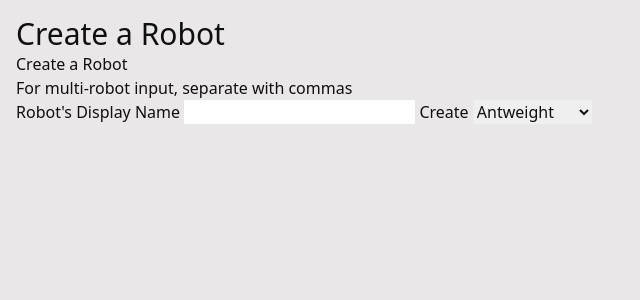
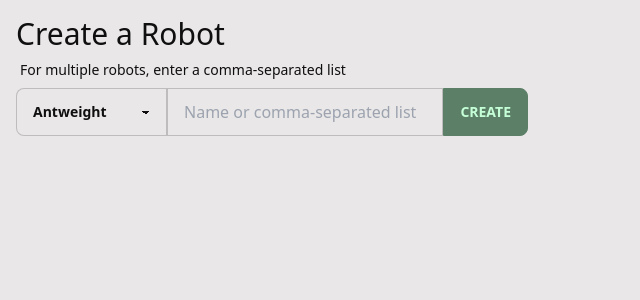
Before and after one commit to gersteinj/stream-controller, a FastAPI app: page /view/create in a window 1280 px wide. Shown: the part 64-364 px from the top of the page, without its empty margins (0-640 px from the left). Run offline with FastAPI, Linux system fonts and the light colour scheme; some libraries are stand-ins or nearby versions.

Commit message:
better layout for robot creation

```diff
--- a/templates/create-robot.html
+++ b/templates/create-robot.html
@@ -2,16 +2,22 @@
 
 {% block content %}
 
-<h1>Create a Robot</h1>
-<p>For multi-robot input, separate with commas</p>
-<label for="name-input">Robot's Display Name</label>
-<input type="text" id="name">
-<button id="create">Create</button>
-<select name="weight" id="weight">
-    <option value="ANT">Antweight</option>
-    <option value="PLANT">Plastic Ant</option>
-    <option value="BEETLE">Beetleweight</option>
-</select>
+
+<div class="form-control w-full max-w-lg">
+    <label for="name-input" class="label"><span class="label-text">For multiple robots, enter a comma-separated list</span></label>
+    <div class="input-group" id="robot-input-group">
+        <select class="select select-bordered" name="weight" id="weight">
+            <option value="ANT">Antweight</option>
+            <option value="PLANT">Plastic Ant</option>
+            <option value="BEETLE">Beetleweight</option>
+        </select>
+        <input class="input input-bordered w-full" type="text" id="name-input" placeholder="Name or comma-separated list">
+        <button class="btn btn-primary" id="create">Create</button>
+    </div>
+
+
+</div>
+
 
 {% endblock %}
 
```
